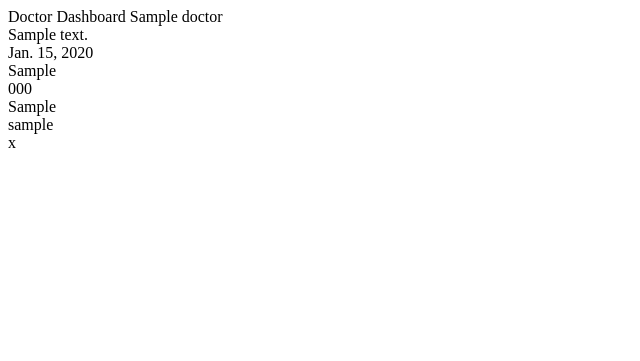
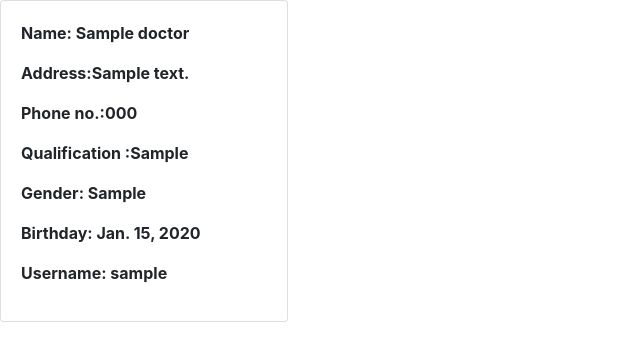
Before and after one commit to omkardhawal21/reconcoders, a Django app: template bit/templates/doctordash.html in a window 1280 px wide. Shown: the top 361 px of the page, without its empty margins (0-640 px from the left). Run offline with Django 3.2, Linux system fonts and the light colour scheme; the template is opened without the code that fills it: values that come from a table or form of the project are taken from there, others are empty; tables that the repository leaves empty hold one stand-in row (values such as "Sample post"); some libraries are stand-ins or nearby versions.

```diff
--- a/bit/templates/doctordash.html
+++ b/bit/templates/doctordash.html
@@ -4,16 +4,19 @@
     <meta charset="UTF-8">
     <title>DoctorDash</title>
 </head>
+<link rel="stylesheet" href="https://stackpath.bootstrapcdn.com/bootstrap/4.3.1/css/bootstrap.min.css">
+
 <body>
-Doctor Dashboard
-{{ all_items.doctor_name }}
-<br>
-{{ all_items.doctor_address }}<br>
-{{ all_items.doctor_bdate }}<br>
-{{ all_items.qualification }}<br>
-{{ all_items.doctor_number }}<br>
-{{ all_items.doctor_gender }}<br>
-{{ all_items.doctor_username }}<br>
-{{ all_items.doctor_pass }}<br>
+<div class="card" style="width: 18rem;">
+  <div class="card-body">
+    <p id="name1" ><b>Name: {{ all_items.doctor_name }}</b></p>
+      <p id=address1><b>Address:{{ all_items.doctor_address }}</b></p>
+      <p id=pnumber1><b> Phone no.:{{ all_items.doctor_number }}</b></p>
+      <p id=qualification1><b>Qualification :{{ all_items.qualification }}</b></p>
+      <p id=gender2><b>Gender: {{ all_items.doctor_gender }}</b></p>
+      <p id=bday1><b>Birthday: {{ all_items.doctor_bdate }}</b></p>
+      <p id="username1" ><b>Username: {{ all_items.doctor_username }}</b></p>
+  </div>
+</div>
 </body>
 </html>
--- a/bit/views.py
+++ b/bit/views.py
@@ -25,7 +25,9 @@ def login(request):
                 try:
                     pat = Patient.objects.get(patient_username=user)
                     all_items = pat
-                    return render(request, "patientdash.html", {'all_items': all_items})
+                    infop = Disease.objects.filter(patient=all_items.patient_name)
+                    print(infop)
+                    return render(request, "patientdash.html", {'all_items': all_items,'infop':infop})
                 except ObjectDoesNotExist:
                     pat = None
             #return render(request, "login.html", {'form': form})
```
Also changed, not shown: bit/templates/patientdash.html (+35 -8 lines).
